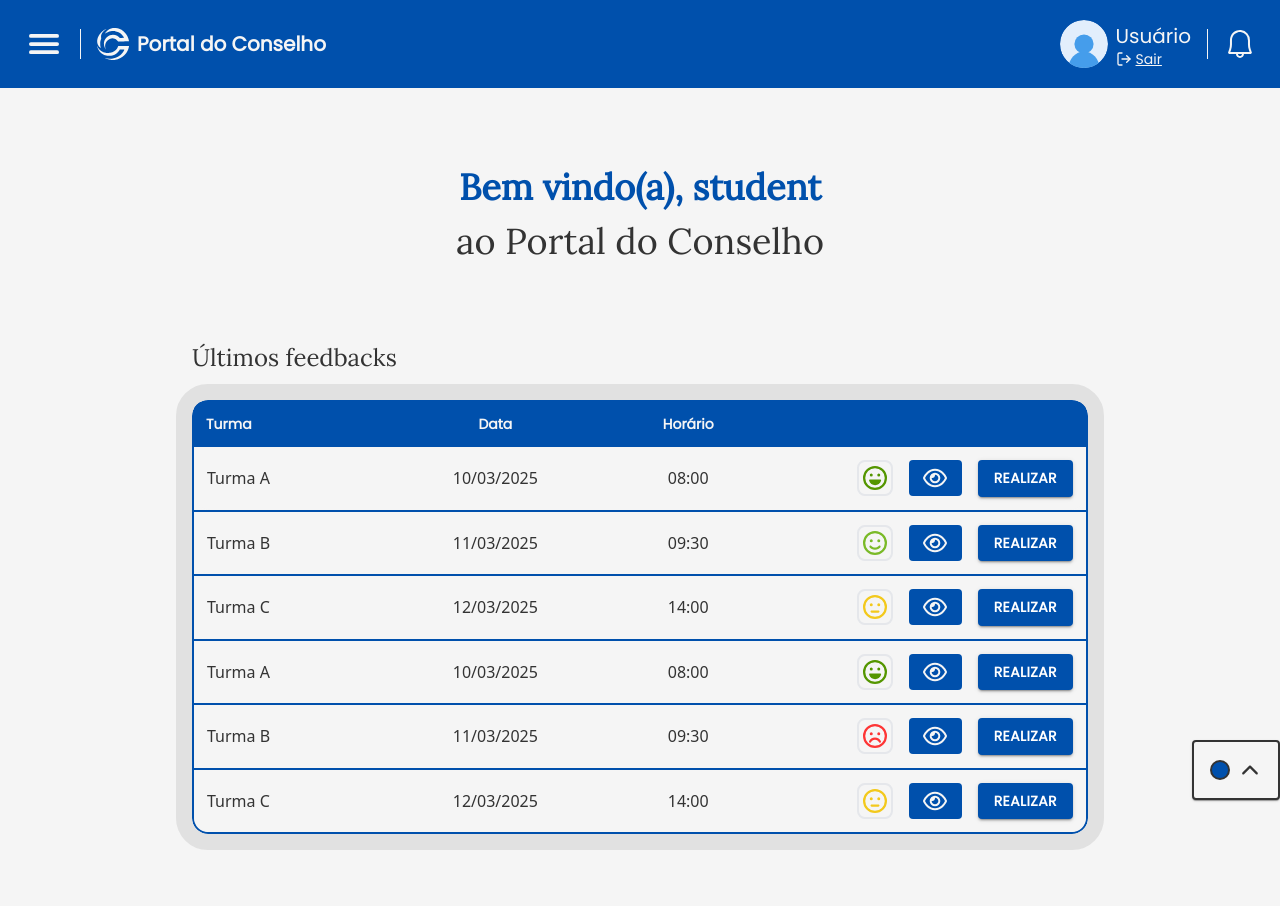
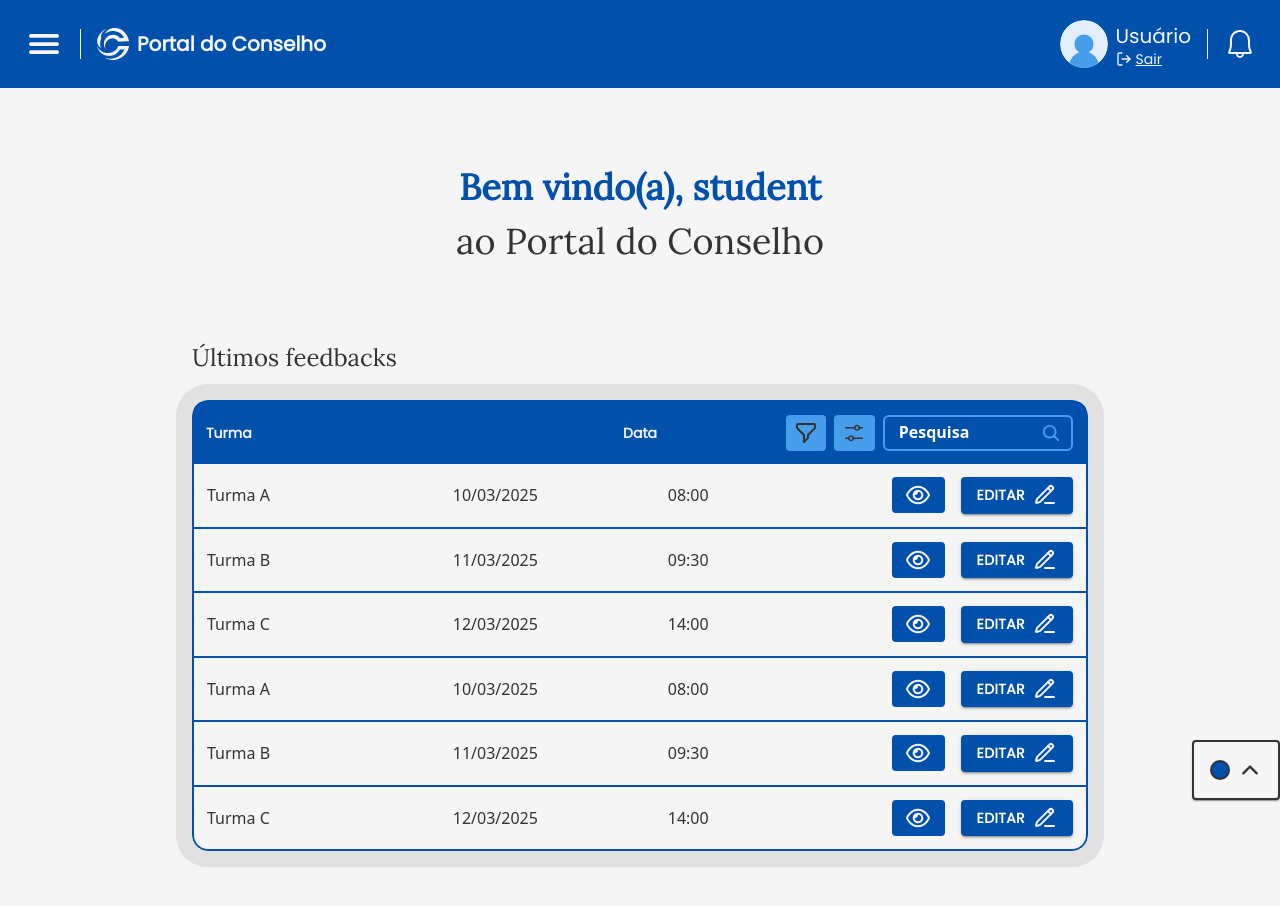
Before and after one commit to Hivqs79/Portal_do_Conselho, a Next.js app in the folder front/app/: page / in a window 1280 px wide. Shown: the top 906 px of the page. Built offline with nearby package versions, Linux system fonts and the light colour scheme.

Commit message:
:sparkles: feat: Added more variables to table

```diff
--- a/front/app/app/page.tsx
+++ b/front/app/app/page.tsx
@@ -12,10 +12,6 @@ const tableContent: TableContent = {
 	{
 	  name: "Data",
 	  key: "data",
-	},
-	{
-	  name: "Horário",
-	  key: "horario",
 	},
   ],
   rows: [
@@ -66,7 +62,7 @@ export default function Home() {
 			<Box  className="!mb-6">
 				<Typography variant="h6_title">Últimos feedbacks</Typography>
 			</Box>
-			<Table content={tableContent}/>
+			<Table content={tableContent} searchInput={true} filterButton={true} orderButton={true} visualizeIconButton={true} editButton={true}/>
 		</Box>
   	);
 }
--- a/front/app/components/table/Table.tsx
+++ b/front/app/components/table/Table.tsx
@@ -11,9 +11,24 @@ interface TableProps {
   searchInput?: boolean,
   filterButton?: boolean,
   orderButton?: boolean,
+  rank?: boolean;
+  realizeButton?: boolean;
+  visualizeIconButton?: boolean;
+  visualizeButton?: boolean;
+  editButton?: boolean;
 }
 
-export default function Table({ content, searchInput = false, filterButton = false, orderButton = false }: TableProps) {
+export default function Table({
+  content,
+  searchInput = false,
+  filterButton = false,
+  orderButton = false,
+  rank = false,
+  realizeButton = false,
+  visualizeIconButton = false,
+  visualizeButton = false,
+  editButton = false
+}: TableProps) {
   const { primaryColor } = useThemeContext();
   const [searchTerm, setSearchTerm] = useState("");
 
@@ -45,6 +60,11 @@ export default function Table({ content, searchInput = false, filterButton = fal
                         <TableRow
                           key={index}
                           content={row}
+                          rank={rank}
+                          realizeButton={realizeButton}
+                          visualizeIconButton={visualizeIconButton}
+                          visualizeButton={visualizeButton}
+                          editButton={editButton}
                         />
                       );
                     })
--- a/front/app/components/table/TableRow.tsx
+++ b/front/app/components/table/TableRow.tsx
@@ -9,13 +9,24 @@ import { FaRegEye } from "react-icons/fa6";
 import { TableRowContent } from "@/interfaces/TableRowContent";
 import hexToRGBA from "@/hooks/hexToRGBA";
 import { PiPlayBold } from "react-icons/pi";
+import { LuPencilLine } from "react-icons/lu";
 
 interface TableRowProps {
   content: TableRowContent;
+  rank?: boolean;
+  realizeButton?: boolean;
+  visualizeIconButton?: boolean;
+  visualizeButton?: boolean;
+  editButton?: boolean;
 }
 
 export default function TableRow({
   content,
+  rank = false,
+  realizeButton = false,
+  visualizeIconButton = false,
+  visualizeButton = false,
+  editButton = false
 }: TableRowProps) {
   const [selectedRank, setSelectedRank] = useState(content.rank);
   const { primaryColor, constrastColor, whiteColor,backgroundColor } = useThemeContext();
@@ -46,11 +57,30 @@ export default function TableRow({
             </td>
           )}
           <td className="flex justify-end items-center w-1/3 gap-2 sm:gap-4">
+            {rank && (
               <span className="hidden sm:flex justify-center items-center">
                   {selectedRank && <Rank type={selectedRank} outline={true} popover={false} />}
               </span>
+            )}
 
+            {visualizeIconButton && (
               <Icon IconPassed={FaRegEye} color={whiteColor} isButton={true} colorButton={primaryColor} />
+            )}
+
+            {visualizeButton && (
+              <>
+                <Button variant="contained" color="primary" className="!hidden sm:!flex">
+                    <Typography variant="sm_text_bold" color="white">
+                        Visualizar
+                    </Typography>
+                    <Icon IconPassed={FaRegEye} color={whiteColor} className="!ml-2 !w-6 !h-6"/>
+                </Button>
+                <Icon IconPassed={FaRegEye } color={whiteColor} isButton={true} colorButton={primaryColor} classNameButton={"!block sm:!hidden"} />
+              </>
+            )}
+
+            {realizeButton && (
+              <>
                 <Icon IconPassed={PiPlayBold } color={whiteColor} isButton={true} colorButton={primaryColor} classNameButton={"!block small:!hidden"} />
 
                 <span className="hidden small:block">
@@ -60,6 +90,20 @@ export default function TableRow({
                         </Typography>
                     </Button>
                 </span>
+              </>
+            )}
+
+            {editButton && (
+              <>
+                <Button variant="contained" color="primary" className="!hidden sm:!flex">
+                    <Typography variant="sm_text_bold" color="white">
+                        Editar
+                    </Typography>
+                    <Icon IconPassed={LuPencilLine} color={whiteColor} className="!ml-2 !w-6 !h-6"/>
+                </Button>
+                <Icon IconPassed={LuPencilLine} color={whiteColor} isButton={true} colorButton={primaryColor} classNameButton="!block sm:!hidden"/>
+              </>
+            )}
           </td>
       </tr>
     </>
```
Lines whose indentation alone changed are shown as unchanged.
